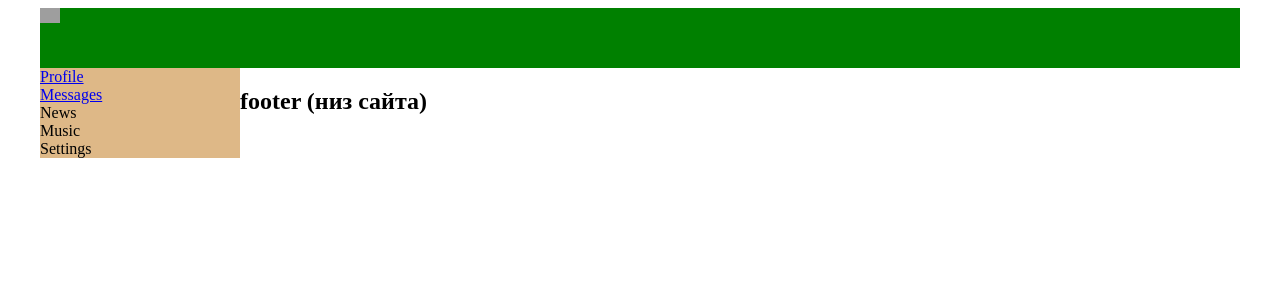
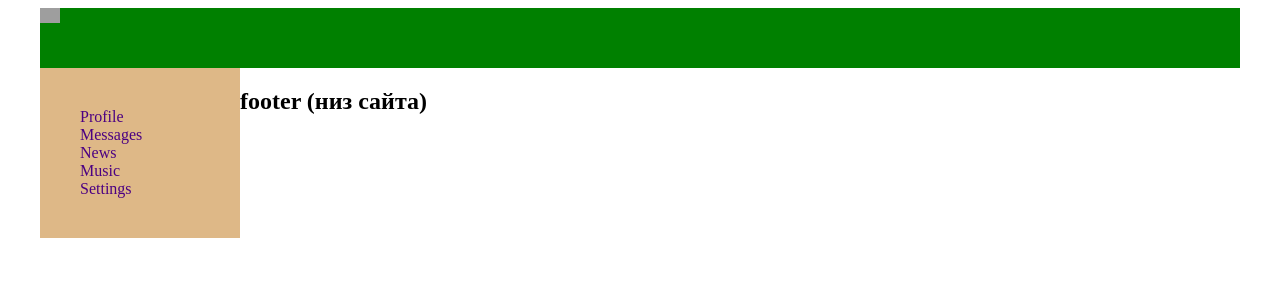
Before and after one commit to MarazorQ/react-web-project, a React (Create React App) app: page / in a window 1280 px wide. Shown: the top 300 px of the page. Built offline with nearby package versions, Linux system fonts and the light colour scheme; grey boxes are pictures that could not be loaded.

Commit message:
added NavLink that removed page reload

```diff
--- a/src/Components/Nav/Nav.js
+++ b/src/Components/Nav/Nav.js
@@ -1,23 +1,24 @@
 import React from 'react';
 import Styles from './Nav.module.css';
+import {NavLink} from 'react-router-dom';
 
 function Nav(){
     return(
         <nav className={Styles.nav}>
             <div className={Styles.item}>
-                <a href='/Profile'>Profile</a>
+                <NavLink to='/Profile' activeClassName={Styles.active}>Profile</NavLink>
             </div>
-            <div>
-                <a href='/Messages'>Messages</a>
+            <div className={Styles.item}>
+                <NavLink to='/Messages' activeClassName={Styles.active}>Messages</NavLink>
             </div>
-            <div>
-                <a>News</a>
+            <div className={Styles.item}>
+                <NavLink to='/News' activeClassName={Styles.active}>News</NavLink>
             </div>
-            <div>
-                <a>Music</a>
+            <div className={Styles.item}>
+                <NavLink to='/Music' activeClassName={Styles.active}>Music</NavLink>
             </div>
-            <div>
-                <a>Settings</a>
+            <div className={Styles.item}>
+                <NavLink to='/Settings' activeClassName={Styles.active}>Settings</NavLink>
             </div>
         </nav>
     )
--- a/src/Components/Nav/Nav.module.css
+++ b/src/Components/Nav/Nav.module.css
@@ -1,8 +1,14 @@
 .nav {
     grid-area: n;
     background-color: burlywood;
+    padding: 40px;
   }
 
-.item{
+.item a{
   color:indigo;
+  text-decoration: none;
 }
+
+.item a.active{
+  color: white;
+}
```
